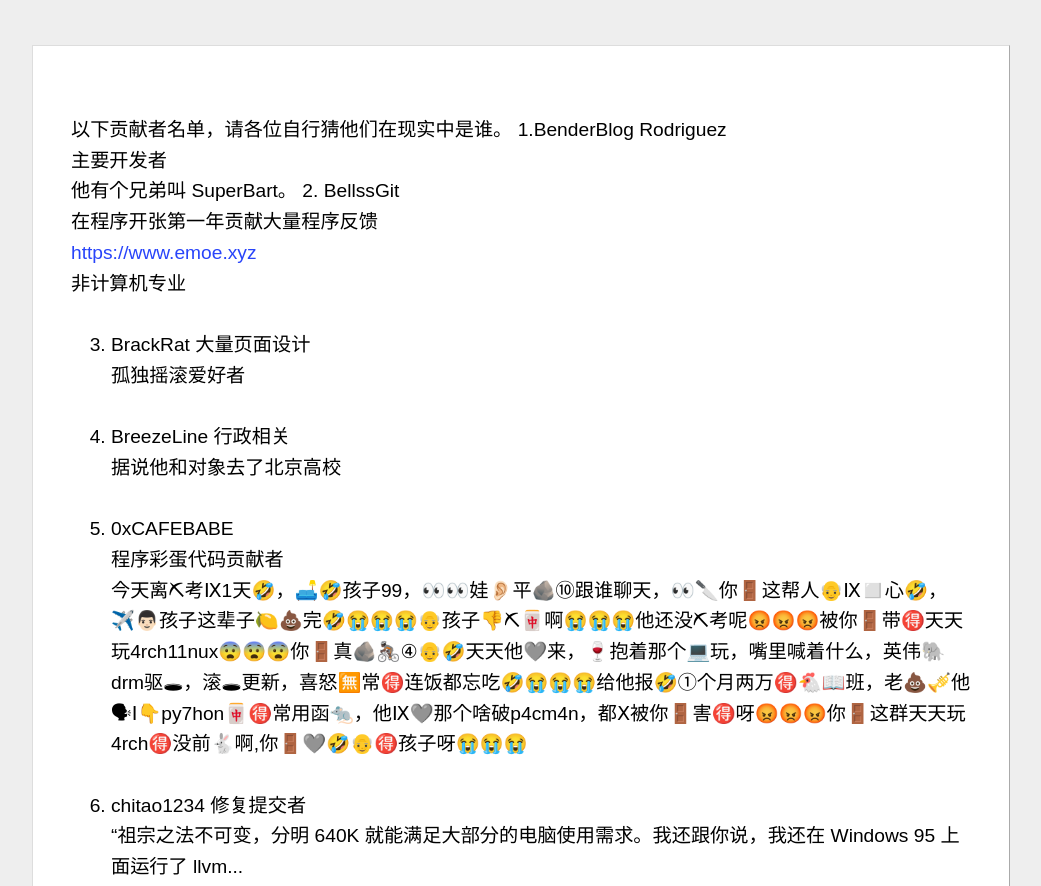
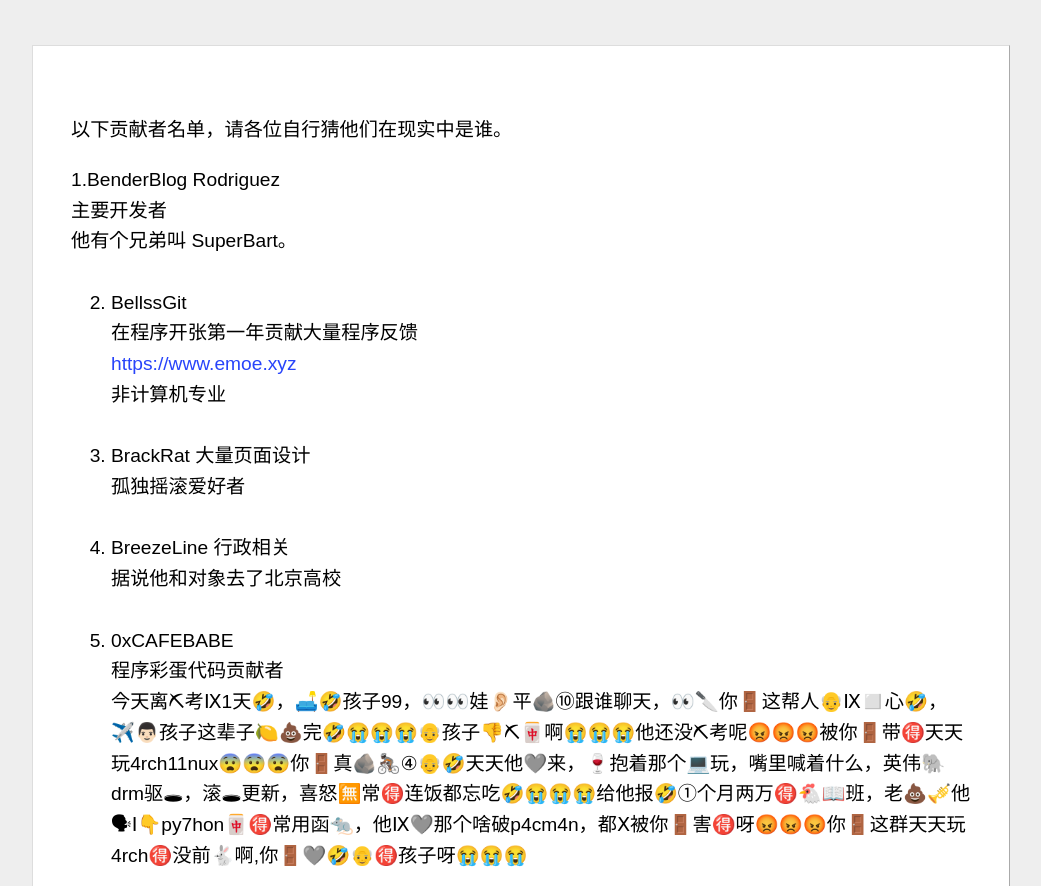
Before and after one commit to BenderBlog/benderblog.github.io, a plain HTML site: page xdyou.html in a window 1280 px wide. Shown: the part 1692-2578 px from the top of the page, without its empty margins (119-1160 px from the left). Drawn offline with nearby package versions, Linux system fonts and the light colour scheme.

Commit message:
Update xdyou.html

```diff
--- a/xdyou.html
+++ b/xdyou.html
@@ -81,11 +81,11 @@
     </footer>
 </body>
 <script>
-document.getElementById("md-view").innerHTML = marked.marked('以下贡献者名单，请各位自行猜他们在现实中是谁。\n'+
+document.getElementById("md-view").innerHTML = marked.marked('以下贡献者名单，请各位自行猜他们在现实中是谁。\n\n'+
 
 '1.BenderBlog Rodriguez  \n'+
 '主要开发者  \n'+
-'他有个兄弟叫 SuperBart。\n'+
+'他有个兄弟叫 SuperBart。\n\n'+
 
 '2. BellssGit  \n'+
 '在程序开张第一年贡献大量程序反馈  \n'+
@@ -203,7 +203,7 @@ document.getElementById("md-view").innerHTML = marked.marked('以下贡献者名
 'too mysterous to tell here\n\n'+
 
 '28. ZCWzy  \n'+
-'修复问题，研究生版本赞助  \n\n'+
-'“我要用博得之门3男同创死各位”');</script>
+'修复问题，研究生版本赞助  \n'+
+'“我要用博得之门3男同创死各位”\n\n');</script>
 
 </html>
```
